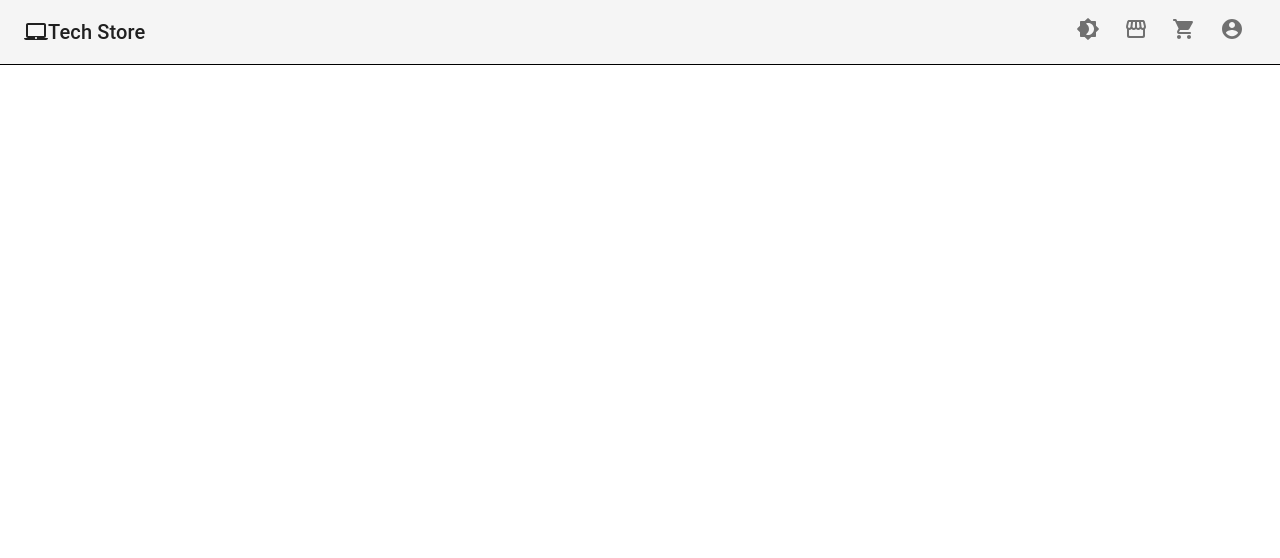
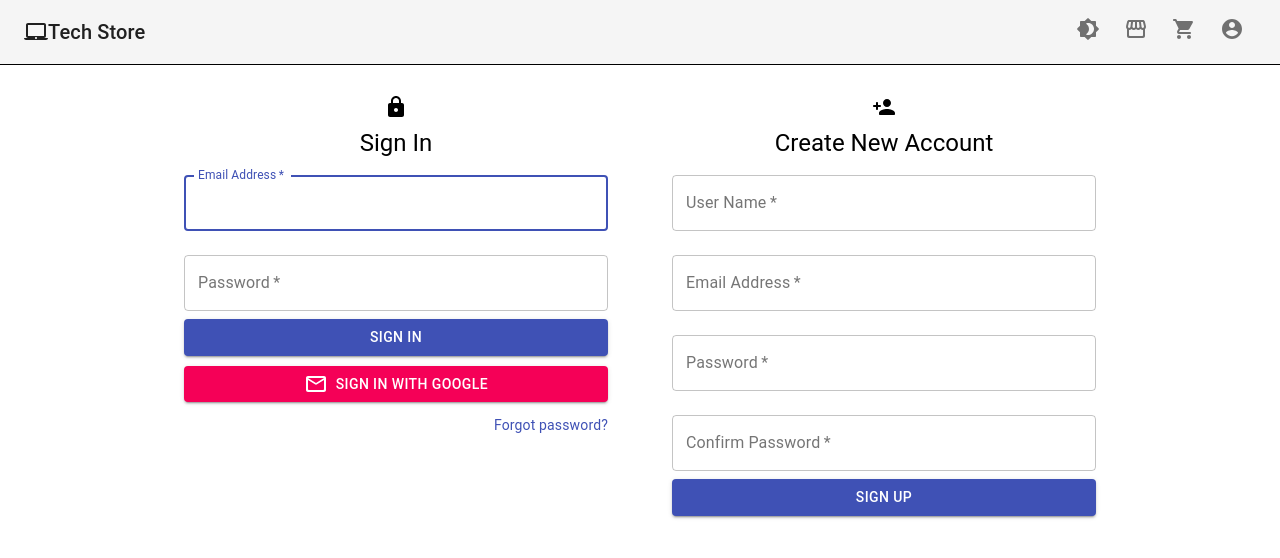
Before and after one commit to SardulDhyani/e-commerce-store, a React (Create React App) app: page /signin in a window 1280 px wide. Shown: the top 558 px of the page. Built offline with nearby package versions, Linux system fonts and the light colour scheme.

Commit message:
Added Signup Route

```diff
--- a/src/App.js
+++ b/src/App.js
@@ -5,6 +5,7 @@ import './App.css';
 import NavBar from './components/navbar/navbar.component';
 import  HomePage  from './pages/homepage/homepage.component';
 import ShopPage from './pages/shop/shop.component';
+import SignInAndSignUp from './pages/sign-in-and-sign-up/sign-in-and-sign-up.component';
 
 function App() {
   return (
@@ -13,6 +14,7 @@ function App() {
       <Switch>
         <Route exact path='/' component={HomePage} />
         <Route exact path='/shop' component={ShopPage} />
+        <Route exact path='/signin' component={SignInAndSignUp} />
       </Switch>
     </div>
   );
--- a/src/components/navbar/navbar.component.jsx
+++ b/src/components/navbar/navbar.component.jsx
@@ -18,7 +18,7 @@ const NavBar = () => (
           <Brightness4Rounded color='action' />
         </Link>
       </IconButton>
-      <IconButton spacing={0}>
+      <IconButton spacing={0} >
         <Link className={styles.link}>
           <StorefrontRounded color='action' />
         </Link>
--- /dev/null
+++ b/src/components/sign-in/sign-in.component.jsx
@@ -0,0 +1,85 @@
+import React, { Component } from 'react';
+import { Button,  Grid, TextField, Typography, Link} from '@material-ui/core';
+import { LockRounded, MailOutlineRounded } from '@material-ui/icons';
+
+import styles from './sign-in.module.css';
+
+class SignIn extends Component {
+  constructor(props){
+    super(props);
+    this.state = {
+
+    }
+  }
+
+  render(){
+    return(
+      <Grid item xs={12} sm={12} md={12} lg={6}>
+        <Typography component='h1' align='center' variant='h5' >
+          <LockRounded />
+          <br />
+          Sign In
+        </Typography>
+        <form className={styles.form} noValidate>
+          <TextField
+            variant="outlined"
+            margin="normal"
+            required
+            fullWidth
+            id="email"
+            label="Email Address"
+            name="email"
+            autoComplete="email"
+            autoFocus
+          />
+          <TextField
+            variant="outlined"
+            margin="normal"
+            required
+            fullWidth
+            name="password"
+            label="Password"
+            type="password"
+            id="password"
+            autoComplete="current-password"
+          />
+
+          <Button
+            type="submit"
+            fullWidth
+            variant="contained"
+            color="primary"
+            className={styles.submit}
+          >
+            Sign In
+          </Button>
+          <div className={styles.ten} />
+          <Button
+            type="submit"
+            fullWidth
+            variant="contained"
+            color="secondary"
+            className={styles.submit}
+          >
+            <MailOutlineRounded />
+            &nbsp;
+            Sign In With Google
+          </Button>
+
+        <div className={styles.ten} />
+        <Grid container>
+          <Grid item xs>
+          </Grid>
+          <Grid item >
+            <Link href="#" variant="body2">
+              Forgot password?
+            </Link>
+          </Grid>
+        </Grid>
+        </form>
+      </Grid>
+    );
+  }
+}
+
+export default SignIn;
--- /dev/null
+++ b/src/components/sign-in/sign-in.module.css
@@ -0,0 +1,6 @@
+.ten{
+  margin-top: 10px;
+}
+.submit {
+  margin: 3 0 2;
+}
--- /dev/null
+++ b/src/components/sign-up/sign-up.component.jsx
@@ -0,0 +1,80 @@
+import React, { Component } from 'react';
+import { Button,  Grid, TextField, Typography } from '@material-ui/core';
+import { PersonAddRounded } from '@material-ui/icons';
+
+import styles from './sign-up.module.css';
+
+class SignUp extends Component{
+  constructor(props){
+    super(props);
+    this.state={}
+  }
+
+  render(){
+    return(
+      <Grid item xs={12} sm={12} md={12} lg={6} >
+        <Typography component='h1' variant='h5' align='center'>
+          <PersonAddRounded />
+          <br />
+          Create New Account
+        </Typography>
+
+        <form className={styles.form} noValidate>
+          <TextField
+            variant="outlined"
+            margin="normal"
+            required
+            fullWidth
+            id="name"
+            label="User Name"
+            name="userName"
+          />
+          <TextField
+            variant="outlined"
+            margin="normal"
+            required
+            fullWidth
+            id="email"
+            label="Email Address"
+            name="email"
+            autoComplete="email"
+
+          />
+          <TextField
+            variant="outlined"
+            margin="normal"
+            required
+            fullWidth
+            name="password"
+            label="Password"
+            type="password"
+            id="password"
+            autoComplete="current-password"
+          />
+          <TextField
+            variant="outlined"
+            margin="normal"
+            required
+            fullWidth
+            name="password"
+            label="Confirm Password"
+            type="password"
+            id="confirmPassword"
+            autoComplete="current-password"
+          />
+          <Button
+            type="submit"
+            fullWidth
+            variant="contained"
+            color="primary"
+            className={styles.submit}
+          >
+            Sign Up
+          </Button>
+        </form>
+      </Grid>
+    )
+  }
+}
+
+export default SignUp;
--- /dev/null
+++ b/src/components/sign-up/sign-up.module.css
@@ -0,0 +1,6 @@
+.ten{
+  margin-top: 10px;
+}
+.submit {
+  margin: 3 0 2;
+}
--- /dev/null
+++ b/src/pages/sign-in-and-sign-up/sign-in-and-sign-up.component.jsx
@@ -0,0 +1,16 @@
+import React from 'react';
+import { Grid, Container } from '@material-ui/core';
+import SignIn from '../../components/sign-in/sign-in.component';
+import SignUp from '../../components/sign-up/sign-up.component';
+import styles from './sign-in-and-sign-up.module.css';
+
+const SignInAndSignUp = () => (
+  <Container maxWidth='md' className={styles.container} >
+    <Grid container spacing={8} component='main' className={styles.root} >
+      <SignIn />
+      <SignUp />
+    </Grid>
+  </Container>
+);
+
+export default SignInAndSignUp;
--- /dev/null
+++ b/src/pages/sign-in-and-sign-up/sign-in-and-sign-up.module.css
@@ -0,0 +1,30 @@
+.root {
+  height: 100vh;
+}
+
+.container {
+  margin-top: 30px;
+}
+
+.paper {
+  margin: 8 4;
+  display: flex;
+  flex-direction: column;
+  align-items: center;
+}
+.avatar {
+  margin: 1;
+  align-items: center;
+  /* background-color: theme.palette.secondary.main, */
+}
+.form {
+  width: 100%;
+  margin-top: 1;
+}
+
+
+.centered {
+  text-align: center;
+  align-items: center;
+  align-content: center;
+}
```
